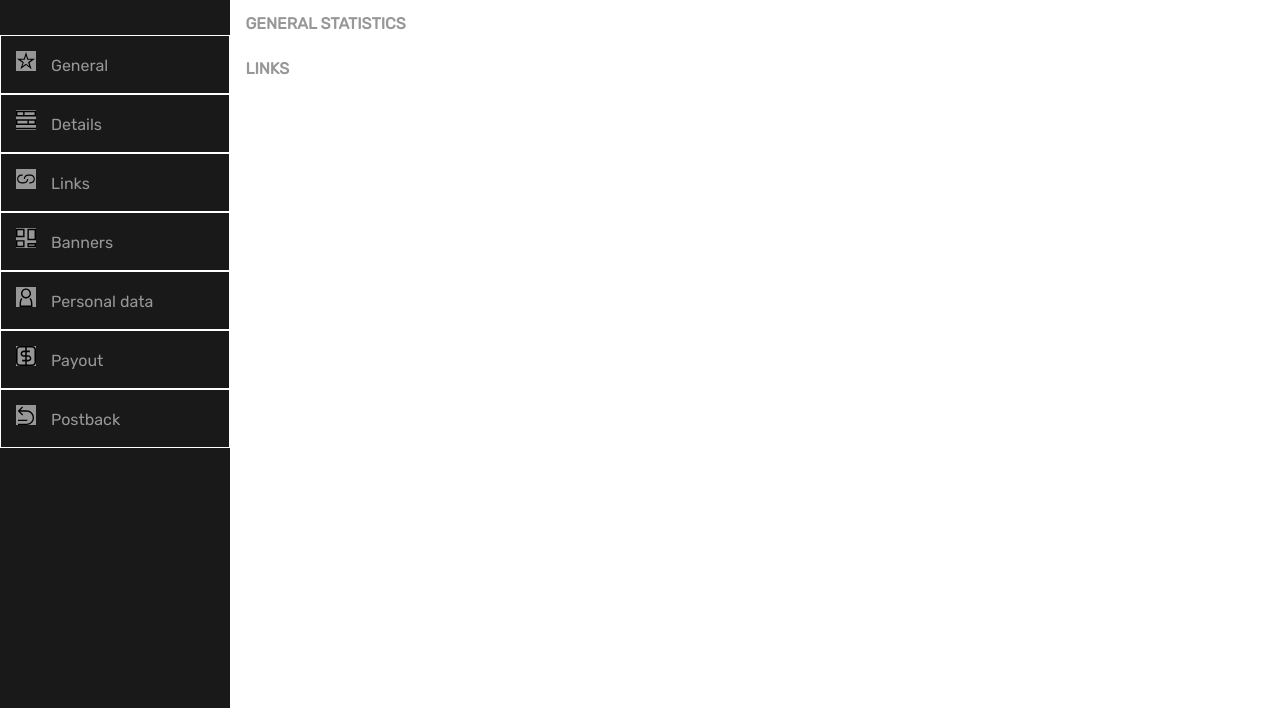
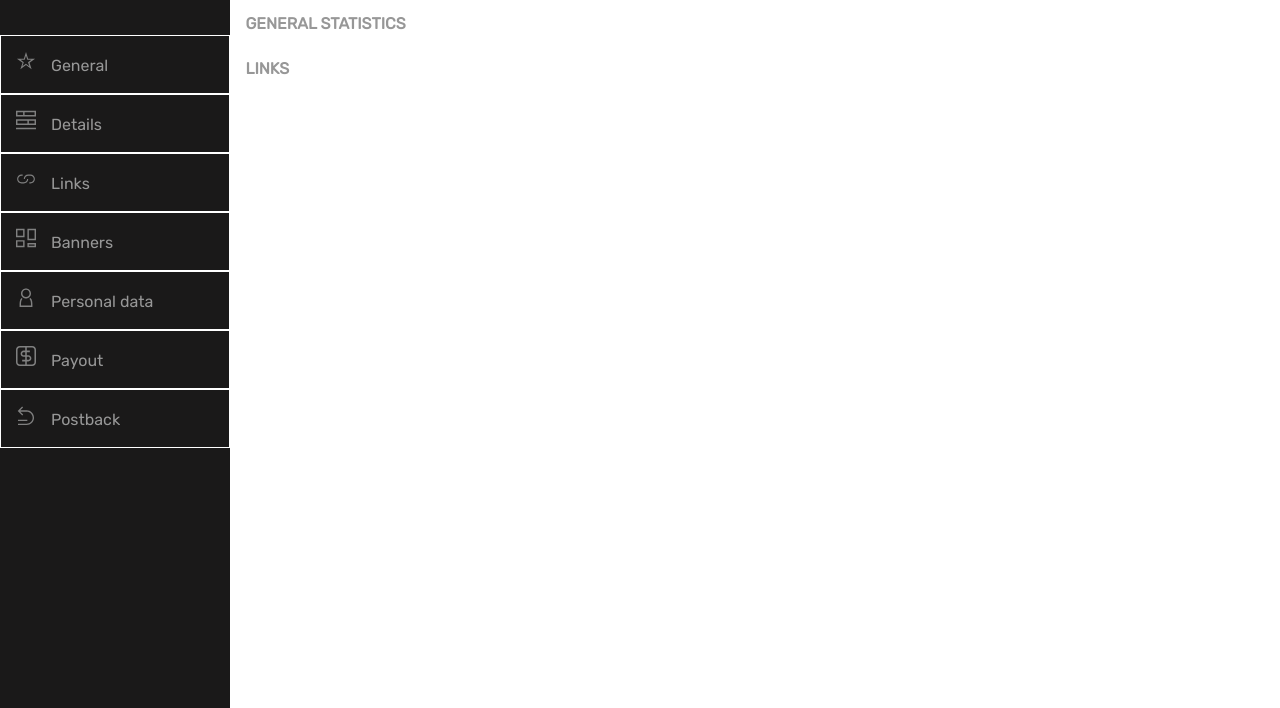
Before and after one commit to tomecky1/solo-project, a website: page index.html in a window 1280 px wide. Shown: the part 92-800 px from the top of the page. Drawn offline with Linux system fonts and the light colour scheme; a web font is replaced by a local one.

Commit message:
Add svg invert

```diff
--- a/sass/style.scss
+++ b/sass/style.scss
@@ -83,10 +83,8 @@ i, fas fa-bars {
     }
 }
 .icon {
-    background-color: #979797;
     color: #F5F5F2;
-    fill: red;
-    //filter: brightness(0.5);
+    filter: invert(.5);
     margin-left: 15px;
     height: 20px;
     width: 20px;
```
Also changed, not shown: css/style.css, images/main chart.png (added), 1 other file.
